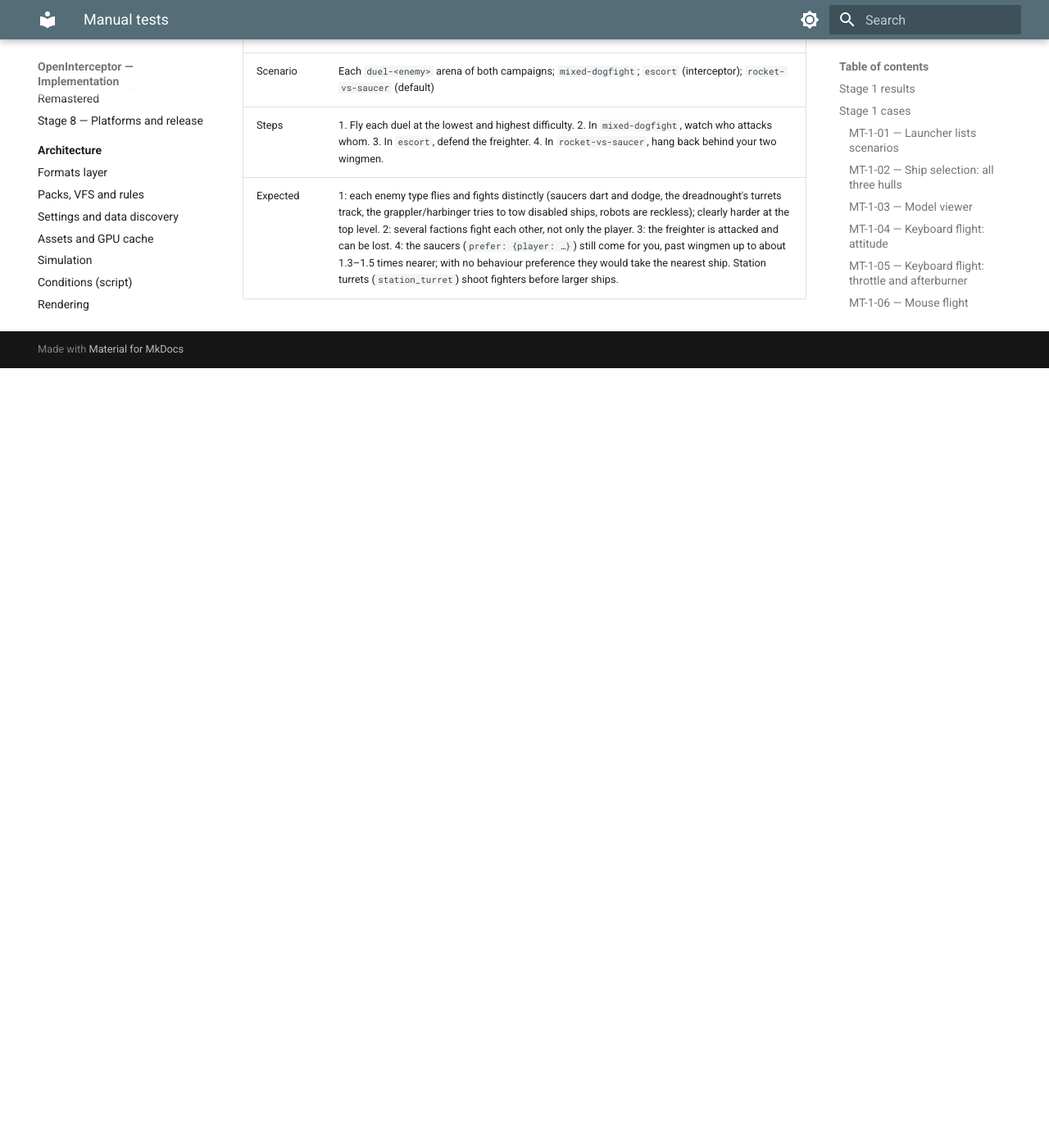
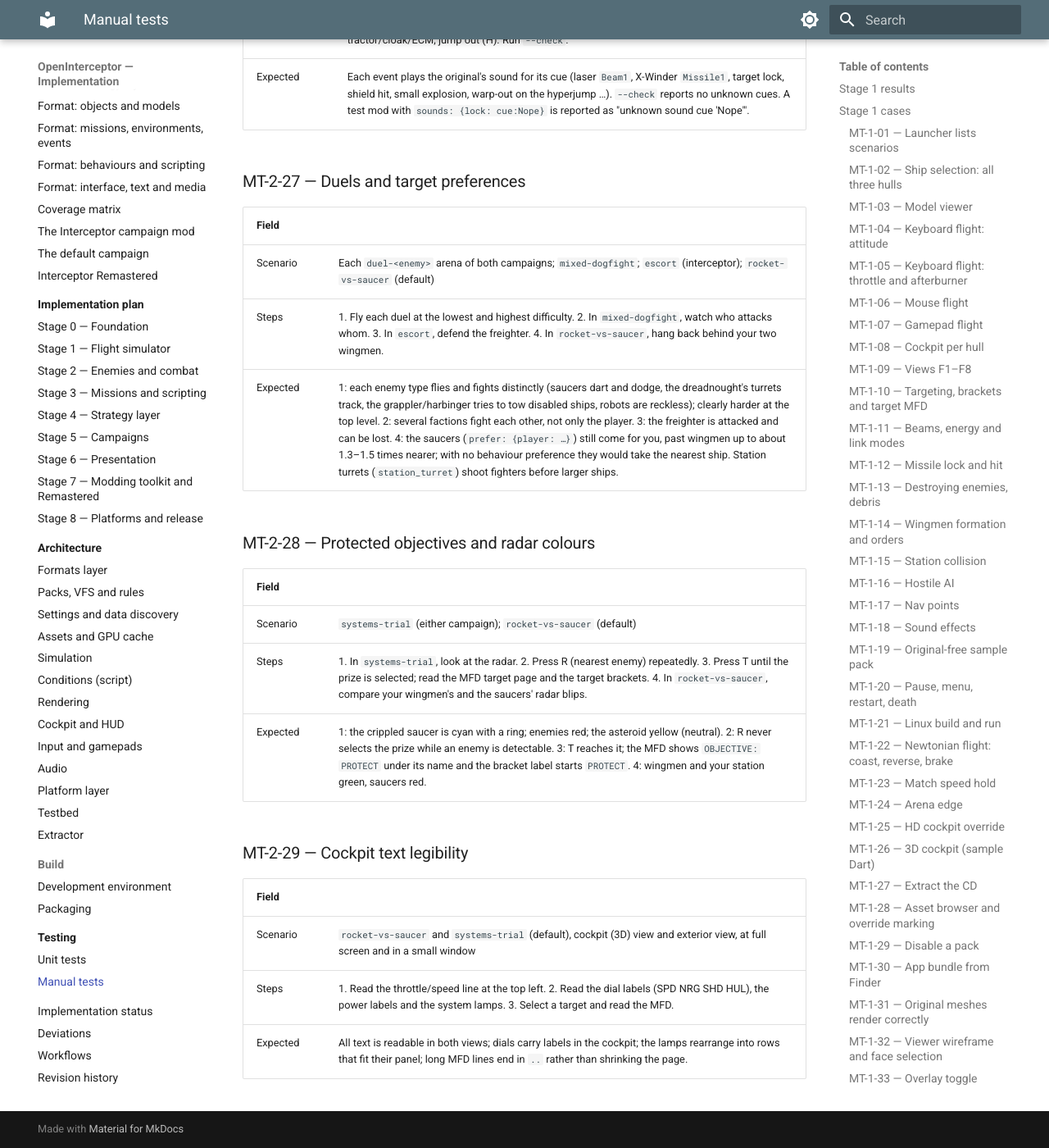
Before and after one commit to bbogovich/OpenInterceptor, an MkDocs documentation site: the page built from docs/testing/manual-tests.md, in a window 1280 px wide and 1400 px high, scrolled down 30233 px. Shown: the whole window at 82% size. Built offline with MkDocs 1.6.1 and Material for MkDocs 9.7.7, drawn with Linux system fonts in a browser that asks for light colours; before the commit the page ends 30682 px from its top, so only the background shows below that; some of the changed text lies outside the part shown.

Commit message:
Document protect objectives, radar colours; manual tests MT-2-28, MT-2-29
Co-Authored-By: Claude Opus 5.5 <noreply@anthropic.com>

```diff
--- a/docs/modding/reference.md
+++ b/docs/modding/reference.md
@@ -229,6 +229,7 @@ Texture names match a model's textures by file name without folder or extension,
 | `lock_angle` | angle | 10° | Missile lock cone half-angle. |
 | `radar_range` | distance | 6000 m | Mobile contacts beyond it are hidden from the radar. |
 | `hyperspace_time` | time | 10 s | Hyperdrive countdown (doubled while the hyperdrive is damaged). |
+| `radar_colors` | map | see below | Radar blip and target-marker colours by relation to the player: `friendly` (own faction, default green), `hostile` (either side hostile, red), `neutral` (yellow), `objective` (objects with `protect: true`, cyan). Each is `[r, g, b]`, 0..1. |
 
 ### `power`
 
@@ -300,5 +301,6 @@ An object:
 | `offset` | 3 numbers | −60, 0, 30 | Wingmen: formation slot relative to the leader (x right, y up, +z behind). |
 | `speed` | number | 0 | Starting speed, m/s (also sets the throttle). |
 | `destroyed_systems` | ids | none | Systems (kinds or ids) that start destroyed; `[engines, manoeuvring]` starts it disabled. |
+| `protect` | bool | false | An objective the player must keep alive: drawn in the `objective` radar colour with a ring, labelled PROTECT on the target brackets and the MFD, and never picked by "nearest enemy" (R) for the player or the player's wingmen. T can still select it. |
 | `hull` | fraction | 100 % | Starting hull. |
 | `behaviour` | id | the class's | Behaviour to fly instead of the class's. |
--- a/docs/testing/manual-tests.md
+++ b/docs/testing/manual-tests.md
@@ -391,6 +391,8 @@ on the Meteor and Thunderbolt, cloak on the Thunderbolt, ECM on all three rocket
 | MT-2-25 | Debris and damage showcase; viewer looks | `debris-showcase`, model viewer | not run | | | |
 | MT-2-26 | Original sound cues | `gunnery-range`, `systems-trial` | not run | | | Needs the CD |
 | MT-2-27 | Duels and target preferences | `duel-*`, `mixed-dogfight`, `escort`, `rocket-vs-saucer` | not run | | | |
+| MT-2-28 | Protected objectives and radar colours | `systems-trial`, `rocket-vs-saucer` | not run | | | |
+| MT-2-29 | Cockpit text legibility | `rocket-vs-saucer`, `systems-trial` (default) | not run | | | |
 
 ## Stage 2 cases
 
@@ -611,3 +613,19 @@ on the Meteor and Thunderbolt, cloak on the Thunderbolt, ECM on all three rocket
 | Scenario | Each `duel-<enemy>` arena of both campaigns; `mixed-dogfight`; `escort` (interceptor); `rocket-vs-saucer` (default) |
 | Steps | 1. Fly each duel at the lowest and highest difficulty. 2. In `mixed-dogfight`, watch who attacks whom. 3. In `escort`, defend the freighter. 4. In `rocket-vs-saucer`, hang back behind your two wingmen. |
 | Expected | 1: each enemy type flies and fights distinctly (saucers dart and dodge, the dreadnought's turrets track, the grappler/harbinger tries to tow disabled ships, robots are reckless); clearly harder at the top level. 2: several factions fight each other, not only the player. 3: the freighter is attacked and can be lost. 4: the saucers (`prefer: {player: …}`) still come for you, past wingmen up to about 1.3–1.5 times nearer; with no behaviour preference they would take the nearest ship. Station turrets (`station_turret`) shoot fighters before larger ships. |
+
+### MT-2-28 — Protected objectives and radar colours
+
+| Field | |
+|---|---|
+| Scenario | `systems-trial` (either campaign); `rocket-vs-saucer` (default) |
+| Steps | 1. In `systems-trial`, look at the radar. 2. Press R (nearest enemy) repeatedly. 3. Press T until the prize is selected; read the MFD target page and the target brackets. 4. In `rocket-vs-saucer`, compare your wingmen's and the saucers' radar blips. |
+| Expected | 1: the crippled saucer is cyan with a ring; enemies red; the asteroid yellow (neutral). 2: R never selects the prize while an enemy is detectable. 3: T reaches it; the MFD shows `OBJECTIVE: PROTECT` under its name and the bracket label starts `PROTECT`. 4: wingmen and your station green, saucers red. |
+
+### MT-2-29 — Cockpit text legibility
+
+| Field | |
+|---|---|
+| Scenario | `rocket-vs-saucer` and `systems-trial` (default), cockpit (3D) view and exterior view, at full screen and in a small window |
+| Steps | 1. Read the throttle/speed line at the top left. 2. Read the dial labels (SPD NRG SHD HUL), the power labels and the system lamps. 3. Select a target and read the MFD. |
+| Expected | All text is readable in both views; dials carry labels in the cockpit; the lamps rearrange into rows that fit their panel; long MFD lines end in `..` rather than shrinking the page. |
```
Also changed, not shown: docs/modding/scenarios.md (+1 -0 lines).
